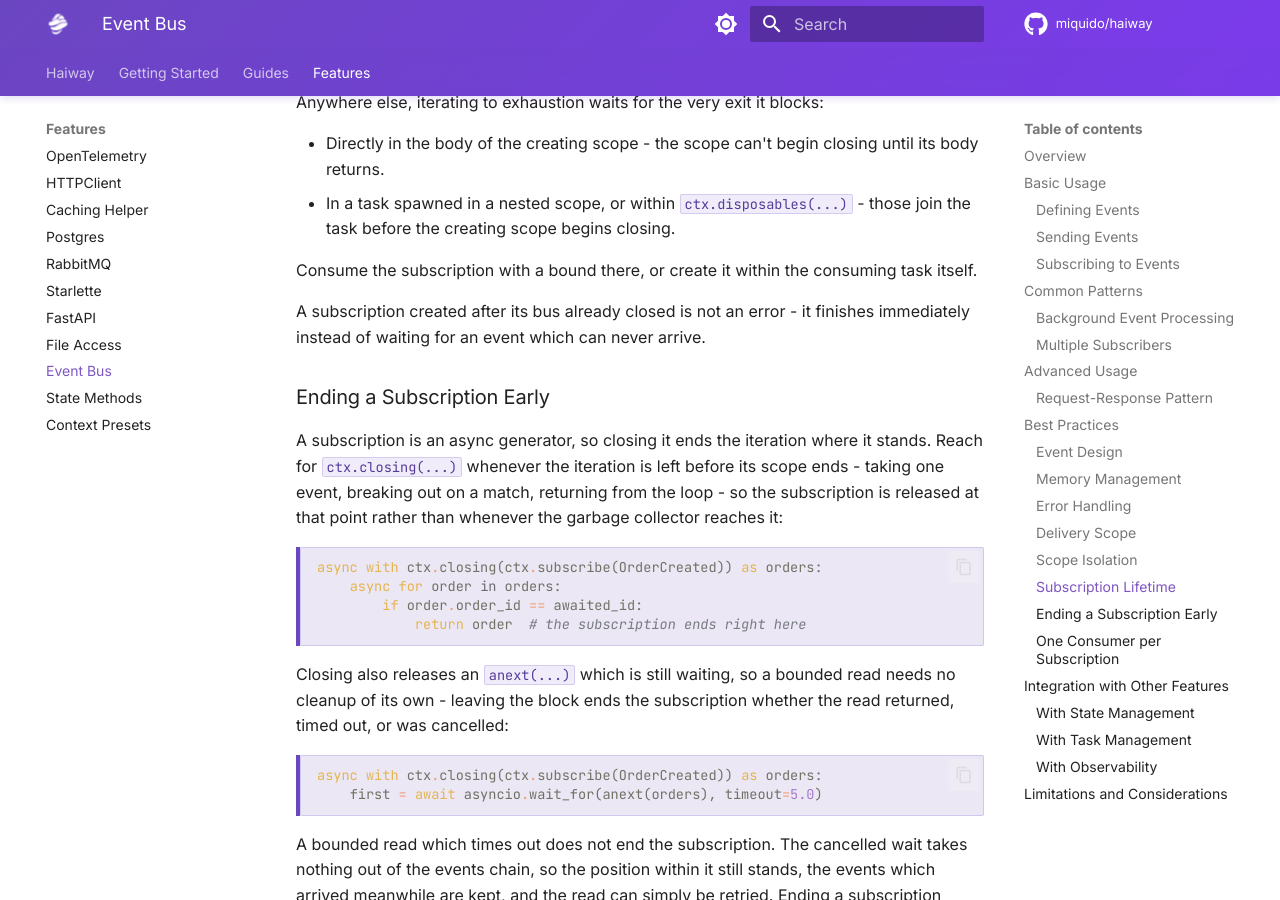
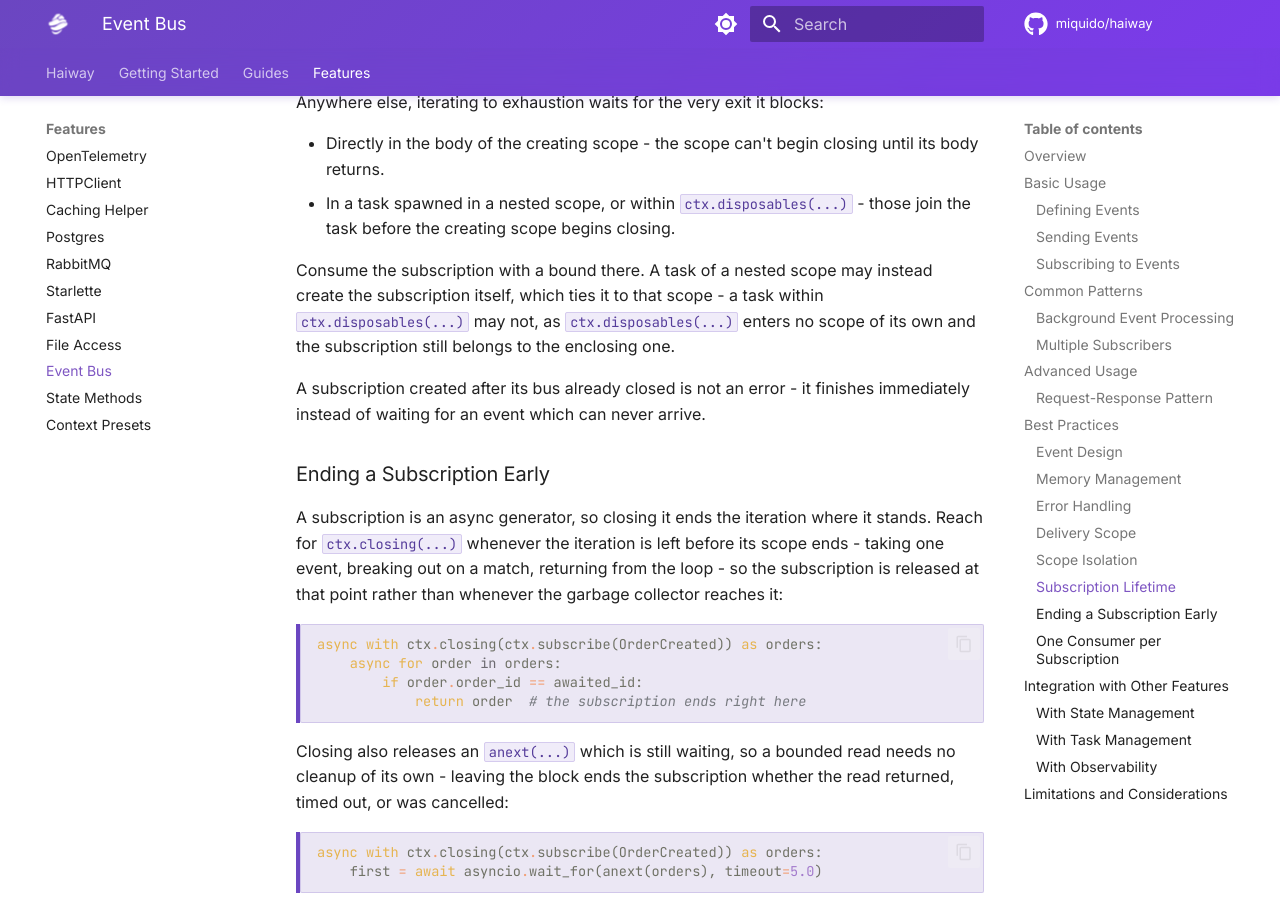
Before and after one commit to miquido/haiway, an MkDocs documentation site: the page built from docs/features/event-bus.md, in a window 1280 px wide and 900 px high, scrolled down 6081 px. Built offline with MkDocs 1.6.1 and Material for MkDocs 9.7.7, drawn with Linux system fonts in a browser that asks for light colours; comment, search, counter and statistics services are not loaded.

Commit message:
Restrict the example configuration file to its owner, and correct the subscription advice for ctx.disposables
ctx.disposables enters no scope, so a subscription created within its
task still belongs to the enclosing scope.

Co-Authored-By: Claude Opus 5.5 <noreply@anthropic.com>

```diff
--- a/docs/features/event-bus.md
+++ b/docs/features/event-bus.md
@@ -282,7 +282,10 @@ Anywhere else, iterating to exhaustion waits for the very exit it blocks:
 - In a task spawned in a nested scope, or within `ctx.disposables(...)` - those join the task before
   the creating scope begins closing.
 
-Consume the subscription with a bound there, or create it within the consuming task itself.
+Consume the subscription with a bound there. A task of a nested scope may instead create the
+subscription itself, which ties it to that scope - a task within `ctx.disposables(...)` may not, as
+`ctx.disposables(...)` enters no scope of its own and the subscription still belongs to the
+enclosing one.
 
 A subscription created after its bus already closed is not an error - it finishes immediately
 instead of waiting for an event which can never arrive.
```
Also changed, not shown: docs/guides/concurrent.md (+3 -1 lines), docs/guides/configuration.md (+3 -0 lines).
